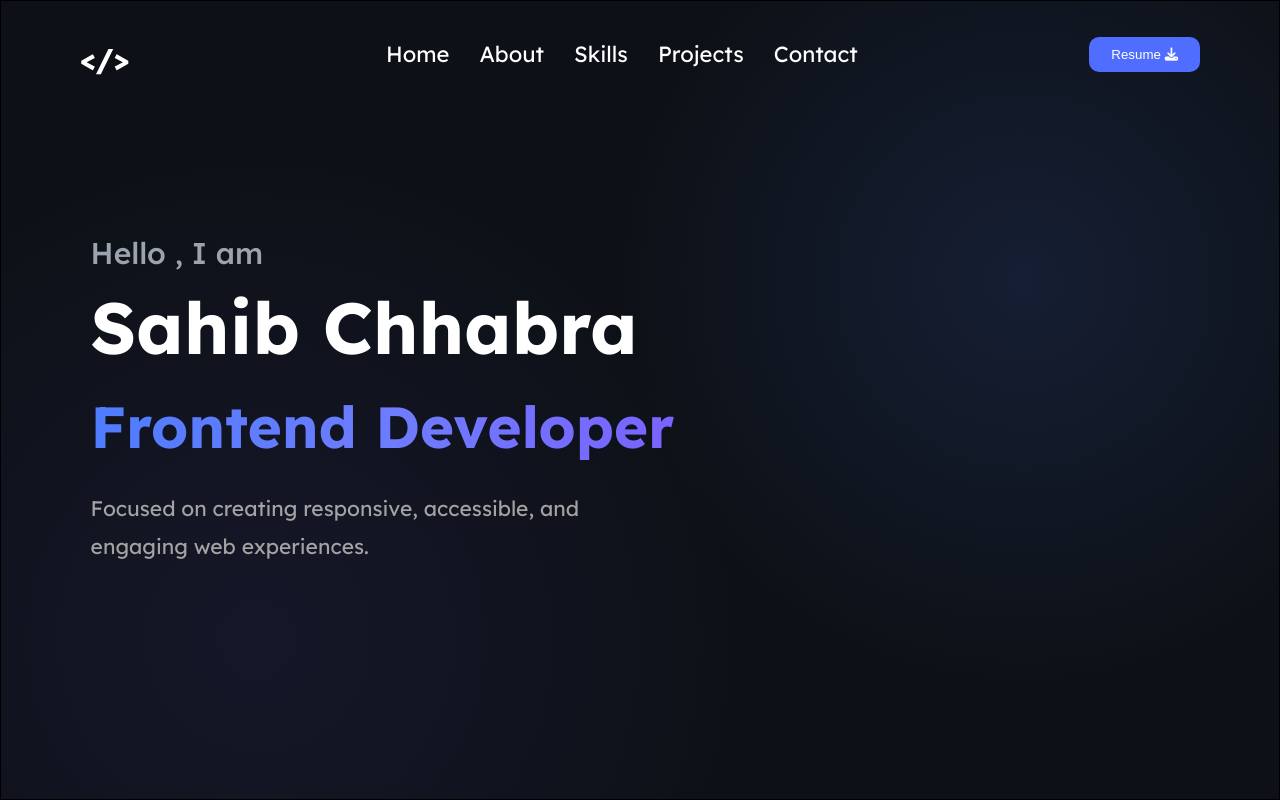
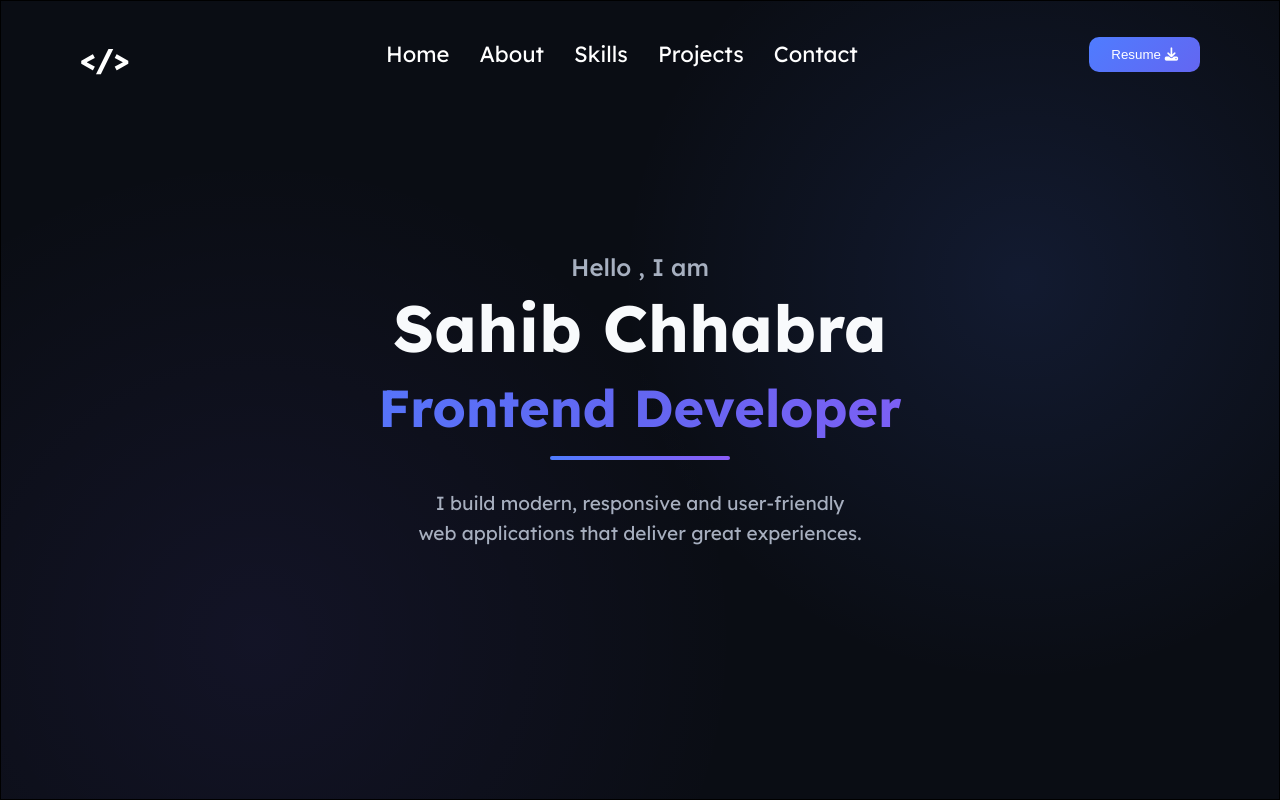
Before and after one commit to SahibChhabra/Portfolio, a plain HTML site: page index.html in a window 1280 px wide. Drawn offline with Linux system fonts and the light colour scheme.

Commit message:
hero section updated

```diff
--- a/index.html
+++ b/index.html
@@ -32,9 +32,11 @@
             <p class="intro">Hello , I am </p>
              <h1> Sahib Chhabra </h1>
              <h2> Frontend Developer</h2>
-             <h3> Focused on creating responsive, accessible, and engaging web experiences.</h3>
-        </div>
-        <div class="card2">
+             <div class="hero-line"></div>
+            <h3>
+    I build modern, responsive and user-friendly
+    web applications that deliver great experiences.
+</h3>
         </div>
     </section>
 </body>
--- a/style.css
+++ b/style.css
@@ -5,8 +5,8 @@
 }
 body{
     margin: 0;
-    background: #0B0F19;
-    color: white;
+    background:#0A0D14;
+    color:  #F8FAFC;;
     font-family: "Lexend" , sans-serif;
 }
 .navbar{
@@ -57,7 +57,11 @@ li:hover a{
 .resume-button{
     padding: 10px 22px;
     text-decoration: none;
-    background: #4F6DFF;
+    background: linear-gradient(
+    135deg,
+    #4F7CFF,
+    #6366F1
+);
     color: white;
     border-radius: 10px;
     border: none;
@@ -72,66 +76,78 @@ li:hover a{
 .Hero-section{
     min-height: calc(100vh - 90px);
     border: 1px solid black;
-    justify-content: space-between;
+    justify-content: center;
     align-items: center;
     display: flex;
-    grid-template-columns: 1fr 1fr;
     min-height: 100vh;
     padding: 0 7%;
   background:
  radial-gradient(circle at 80% 35%,
 rgba(79,124,255,0.12),
 transparent 35%),
-
 radial-gradient(circle at 20% 80%,
 rgba(123,97,255,0.08),
 transparent 40%),
-
-    #0D1117;
+#0A0D14;
+    text-align: center;
 
 }
 .card1{
-    width: 55%;
-    max-width: 650px;
+    width: 100%;
+    max-width: 850px;
     font-size: 18px;
+    text-align: center;
 
 }
 .intro{
-       font-size:30px;
+    font-size:24px;
     font-weight:500;
-    color:#9CA3AF;
-    margin-bottom:18px;
+    color: #A7B0C0;
+    margin-bottom:12px;
 }
 .card1 h1{
-   font-size:72px;
+    font-size:65px;
     font-weight:700;
     line-height:1.05;
-    margin-bottom:28px;
+    color: #F8FAFC;
+    margin-bottom:16px;
 }
 
 .card1 h2{
-     font-size:58px;
+     font-size:52px;
     font-weight:700;
     line-height:1.15;
-    margin-bottom: 30px;
+    margin-bottom: 18px;
 
    background: linear-gradient(
     90deg,
     #4F7CFF,
-        #6E7CFF,
-        #7B61FF
+    #6366F1,
+    #8B5CF6
 );
 
     -webkit-background-clip:text;
     color:transparent;
 }
 .card1 h3{
-     font-size:21px;
-    font-weight:400;
-    color:#A3A3A3;
-    line-height:1.8;
-    max-width:560px;
+    font-size: 19px;
+    font-weight: 400;
+    color: #A7AFBF;
+    line-height: 1.6;
+    max-width: 450px;
+    margin: 0 auto;
 }
-.card2{
 
+.hero-line{
+       width: 180px;
+    height: 4px;
+    margin: 0 auto 28px;
+
+    background: linear-gradient(
+        90deg,
+        #4F7CFF,
+        #8B5CF6
+    );
+
+    border-radius: 10px;
 }
```
Lines whose indentation alone changed are shown as unchanged.
